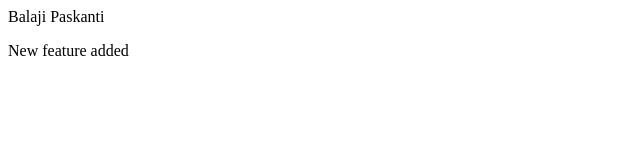
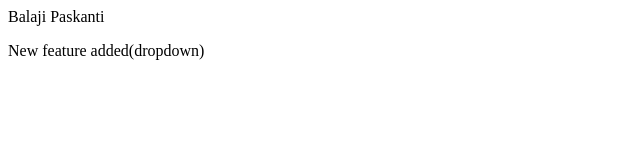
Before and after one commit to BalajiPaskanti/LocalGit, a plain HTML site: page index.html in a window 1280 px wide. Shown: the full height of the page, 0-640 px from the left. Drawn offline with Linux system fonts and the light colour scheme.

Commit message:
added dropdown

```diff
--- a/index.html
+++ b/index.html
@@ -1,2 +1,2 @@
 <p>Balaji Paskanti</p>
-<p>New feature added</p>
+<p>New feature added(dropdown)</p>
```
